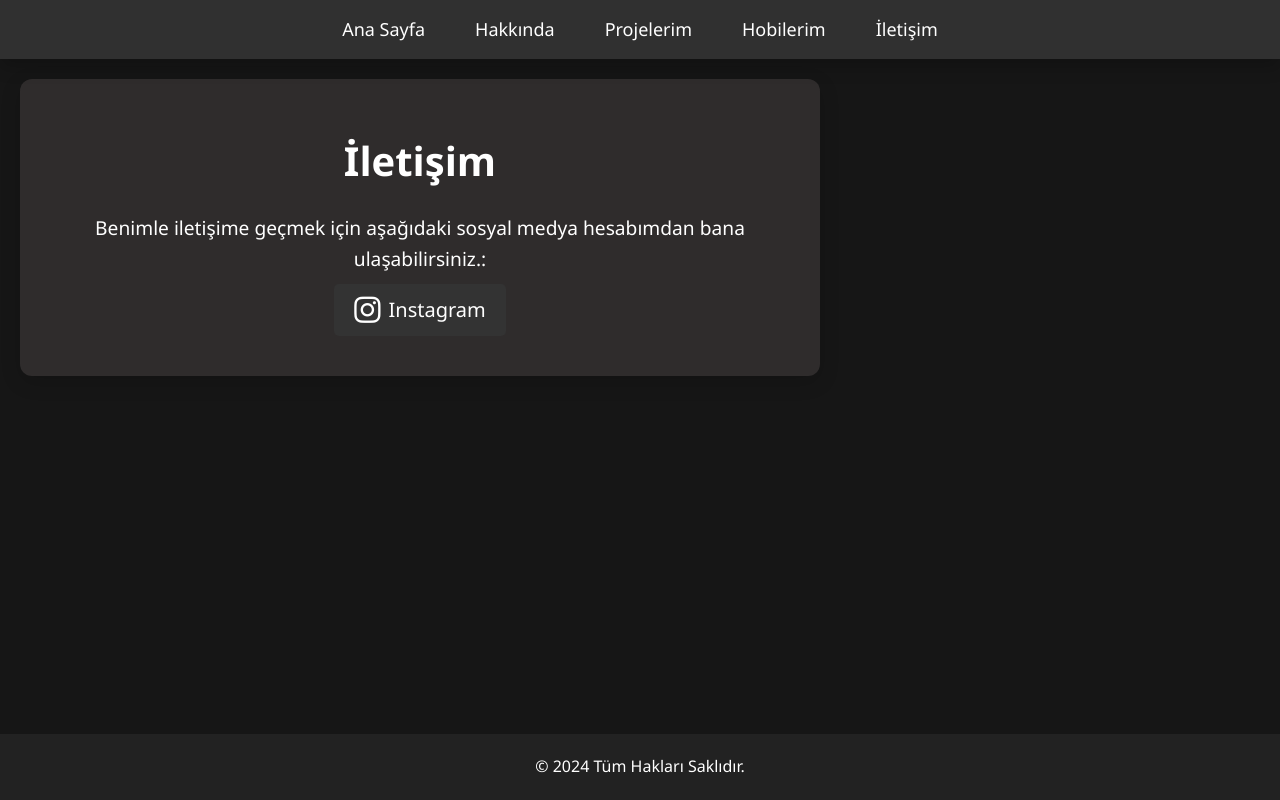
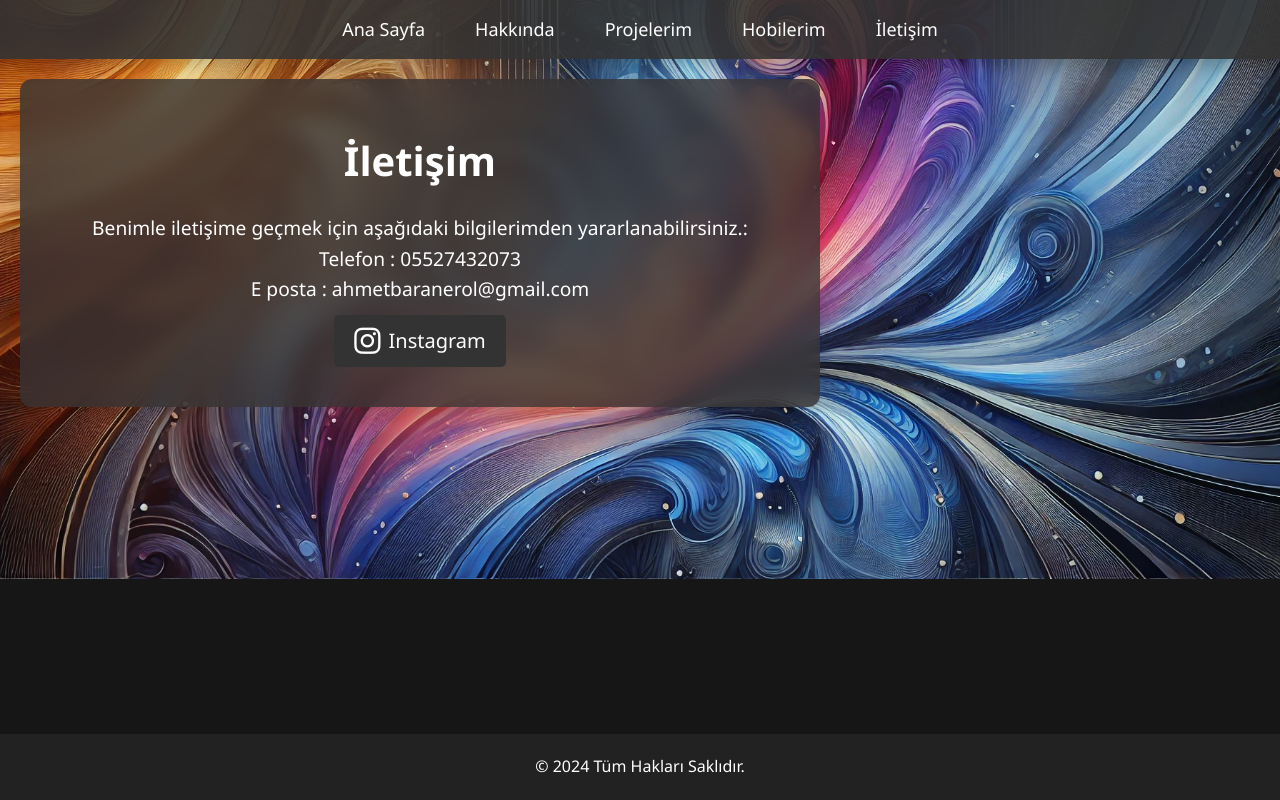
Before and after one commit to BarannAhmt7/ahmtbrnerl.github.io, a plain HTML site: page iletisim.html in a window 1280 px wide. Drawn offline with Linux system fonts and the light colour scheme.

Commit message:
Add files via upload

```diff
--- a/iletisim.html
+++ b/iletisim.html
@@ -21,7 +21,9 @@
 
     <section id="iletisim">
         <h1>İletişim</h1>
-        <p>Benimle iletişime geçmek için aşağıdaki sosyal medya hesabımdan bana ulaşabilirsiniz.:</p>
+        <p>Benimle iletişime geçmek için aşağıdaki bilgilerimden yararlanabilirsiniz.:</p>
+        <p>Telefon : 05527432073 </p>
+        <p>E posta : ahmetbaranerol@gmail.com </p>
         <!-- Instagram Link -->
         <a href="https://www.instagram.com/barannerl_/" target="_blank" class="social-link instagram">
             <i class="fab fa-instagram"></i> Instagram
```
Also changed, not shown: AhmetBaran.jpeg (added), Arkaplan.webp (added), hakkinda.html (line endings or trailing spaces), hobilerim.html (line endings or trailing spaces), index.html (line endings or trailing spaces), projelerim.html (line endings or trailing spaces), script.js (line endings or trailing spaces).
